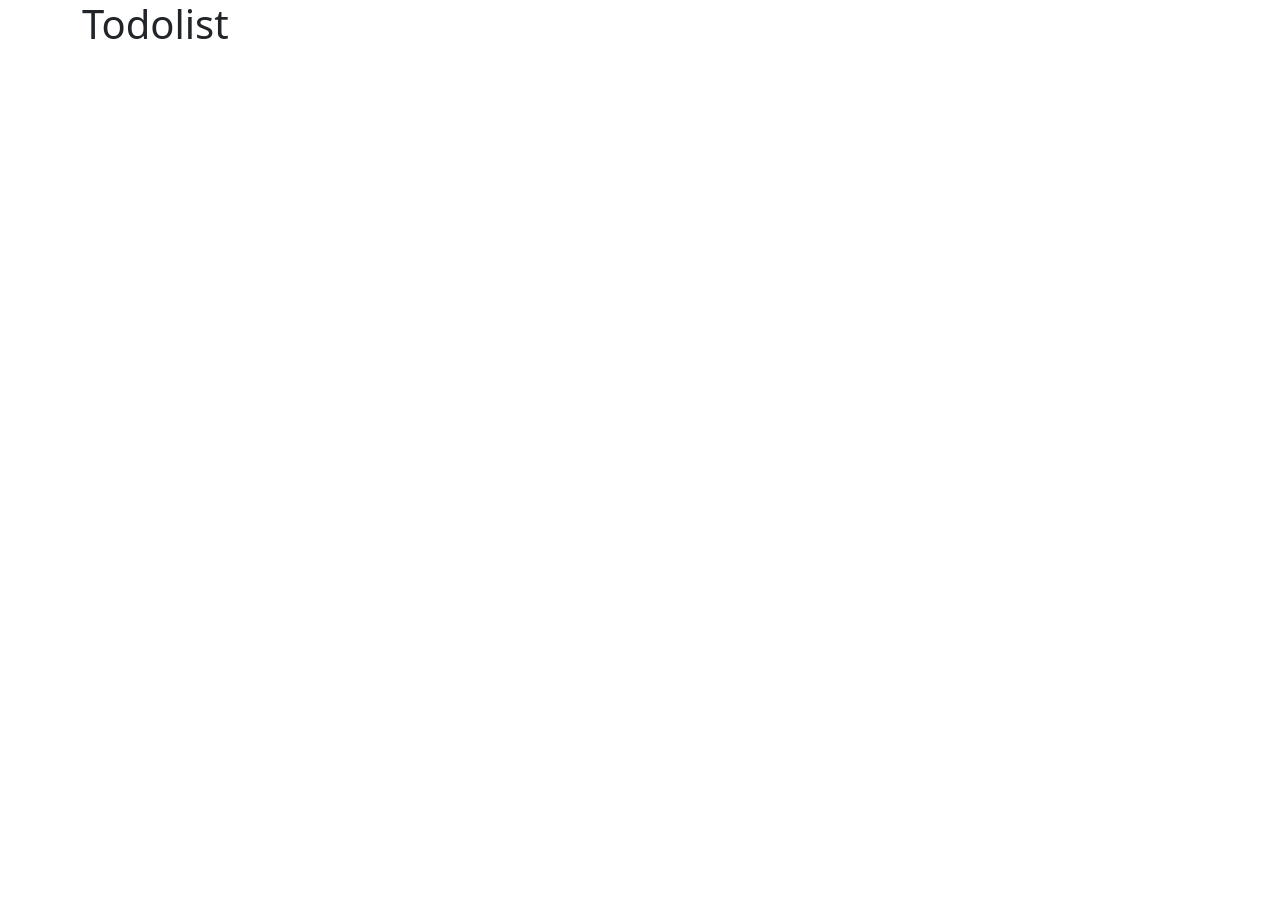
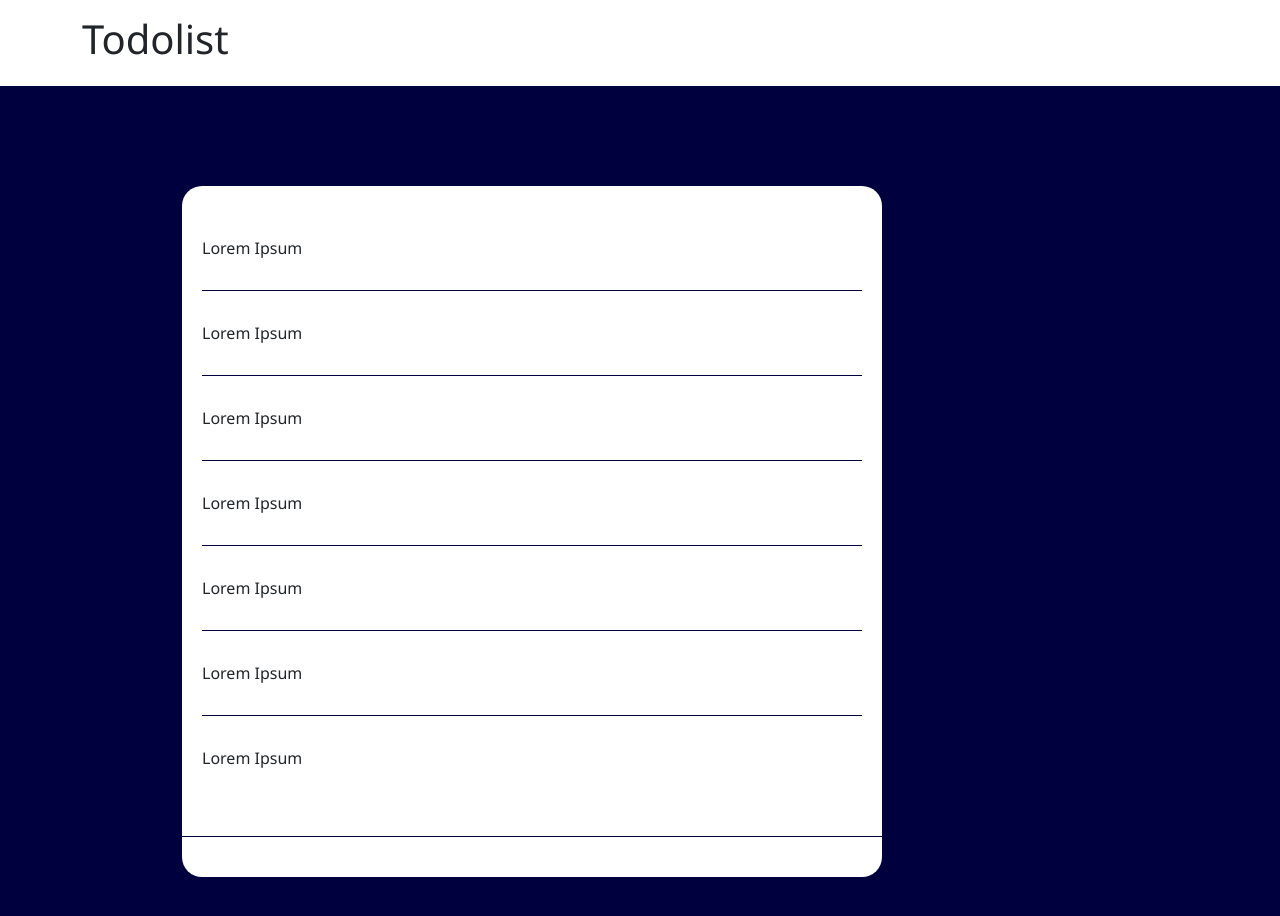
Before and after one commit to DeniPingiori/vue-todolist, a plain HTML site: page index.html in a window 1280 px wide. Before the commit the page ends 800 px from the top, so only its background shows below. Drawn offline with nearby package versions, Linux system fonts and the light colour scheme.

Commit message:
[upd] styled containers and list

```diff
--- a/css/style.css
+++ b/css/style.css
@@ -0,0 +1,41 @@
+* {
+    padding:0;
+    margin:0;
+    box-sizing: border-box;
+}
+
+body {
+    font-family: 'Segoe UI', Tahoma, Geneva, Verdana, sans-serif;
+    background-color: rgb(0, 0, 62);
+}
+
+header {
+    padding: 15px;
+    background-color: #ffff;
+}
+
+.todolist-container {
+    background-color: #ffff;
+    max-width: 700px;
+
+    margin: 100px;
+    border-radius: 20px;
+}
+
+.top-container,
+.bottom-container {
+    padding: 20px;
+}
+
+.top-container {
+    border-bottom: 1px solid rgb(0, 0, 62);
+}
+
+ul li {
+    border-bottom: 1px solid rgb(0, 0, 62);
+    padding: 30px 0;
+}
+
+ul li:last-child {
+    border-bottom: none;
+}
--- a/index.html
+++ b/index.html
@@ -21,8 +21,30 @@
             </div>
         </div>
        </header>
-       <main></main>
+       <main>
+            <div class="container">
+                <div class="row">
+                    <div class="col-12">
+                        <div class="todolist-container">
+                            <div class="top-container">
+                                <ul class="list-unstyled">
+                                    <li>Lorem Ipsum</li>
+                                    <li>Lorem Ipsum</li>
+                                    <li>Lorem Ipsum</li>
+                                    <li>Lorem Ipsum</li>
+                                    <li>Lorem Ipsum</li>
+                                    <li>Lorem Ipsum</li>
+                                    <li>Lorem Ipsum</li>
+                                </ul>
+                            </div>
+                            <div class="bottom-container"></div>
+                        </div>
+                    </div>
+                </div>
+            </div>
+       </main>
     </div>
+    <script src="https://unpkg.com/vue@3/dist/vue.global.js"></script>
     <script src="./js/script.js" type="text/javascript"></script>
 </body>
 </html>
```
